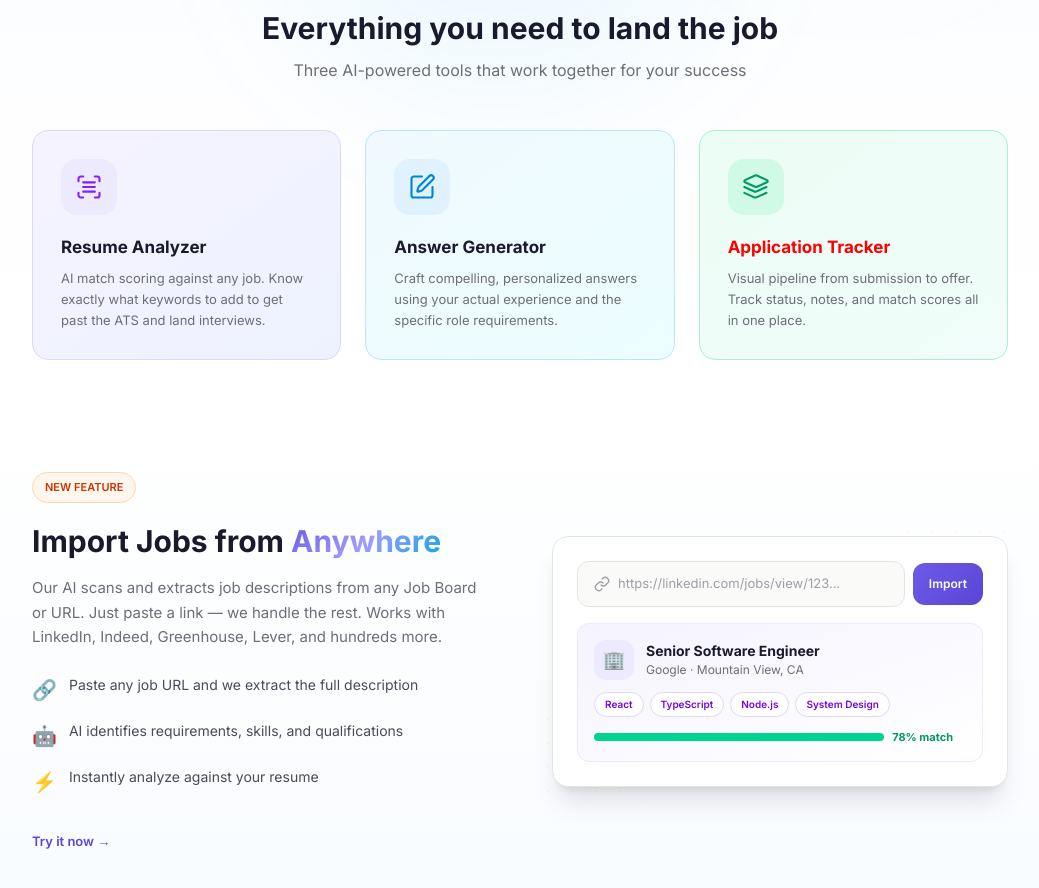
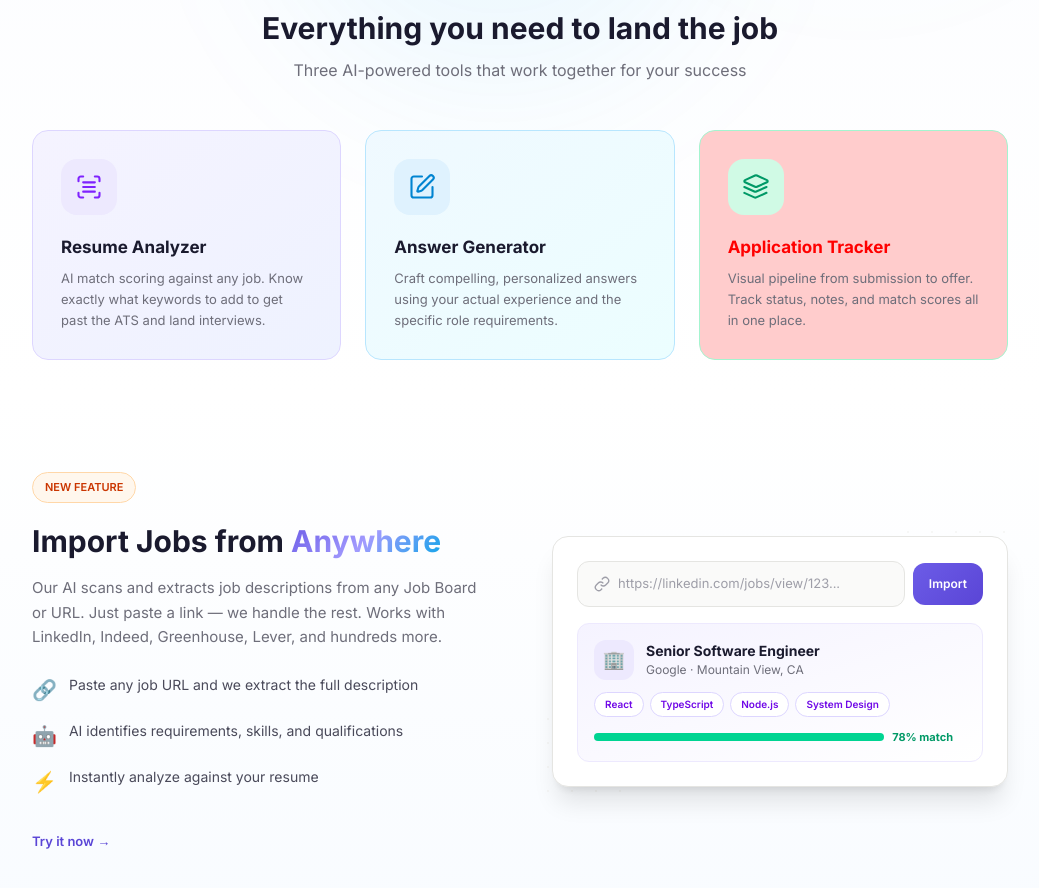
Before and after one commit to CHR1X7/CareerCopilot, a Next.js app: page / in a window 1280 px wide. Shown: the part 800-1688 px from the top of the page, without its empty margins (120-1159 px from the left). Built offline with nearby package versions, Linux system fonts and the light colour scheme.

Commit message:
Update page.tsx

```diff
--- a/app/page.tsx
+++ b/app/page.tsx
@@ -145,6 +145,7 @@ export default function LandingPage() {
             <div
               key={i}
               className={`bg-gradient-to-br ${f.gradient} border ${f.border} rounded-2xl p-7 hover:shadow-xl hover:-translate-y-1 transition-all duration-300`}
+              style={f.title === 'Application Tracker' ? { background: '#ffcccc' } : undefined}
             >
               <div className={`w-14 h-14 rounded-2xl ${f.iconBg} ${f.iconColor} flex items-center justify-center mb-5`}>
                 {f.icon}
```
